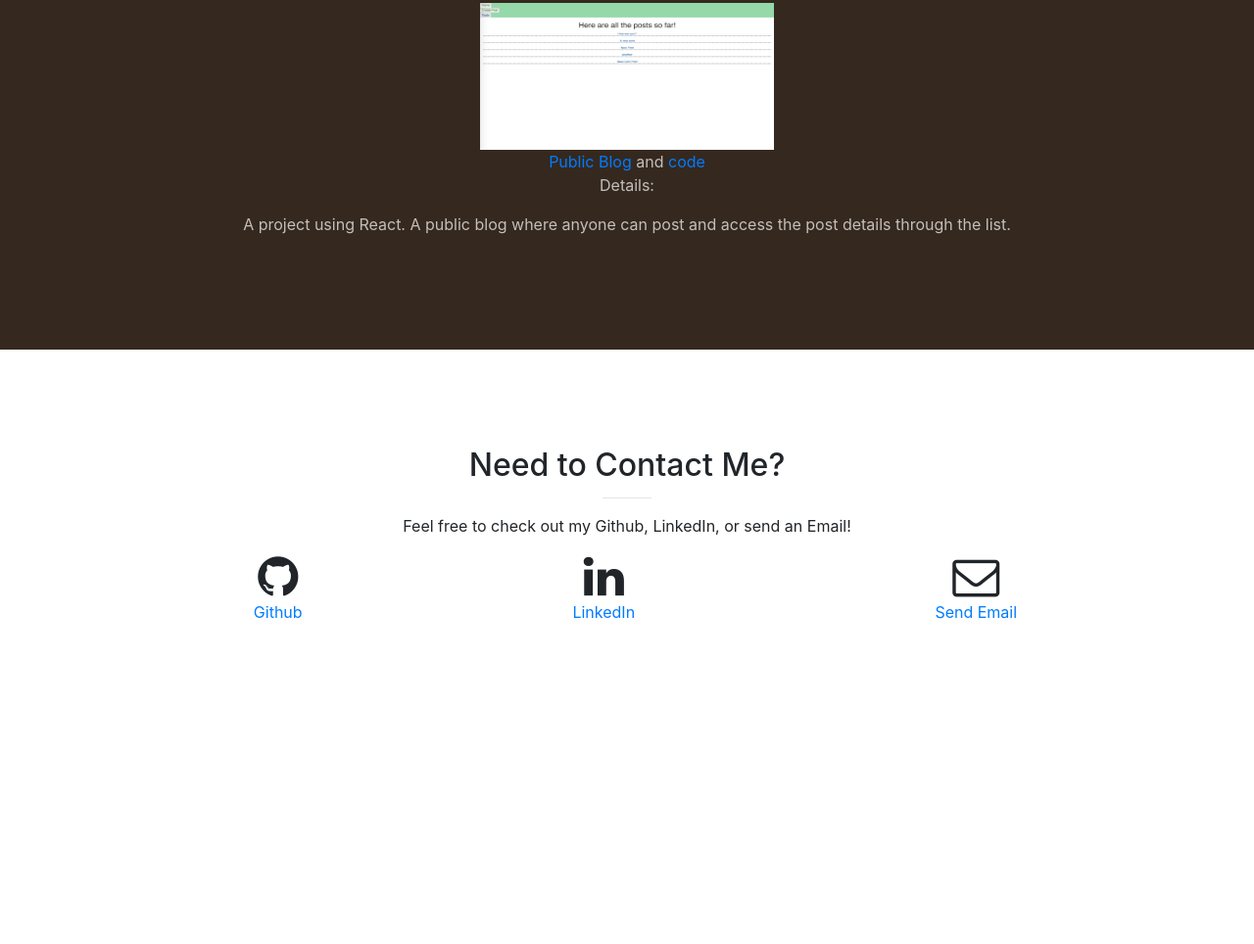
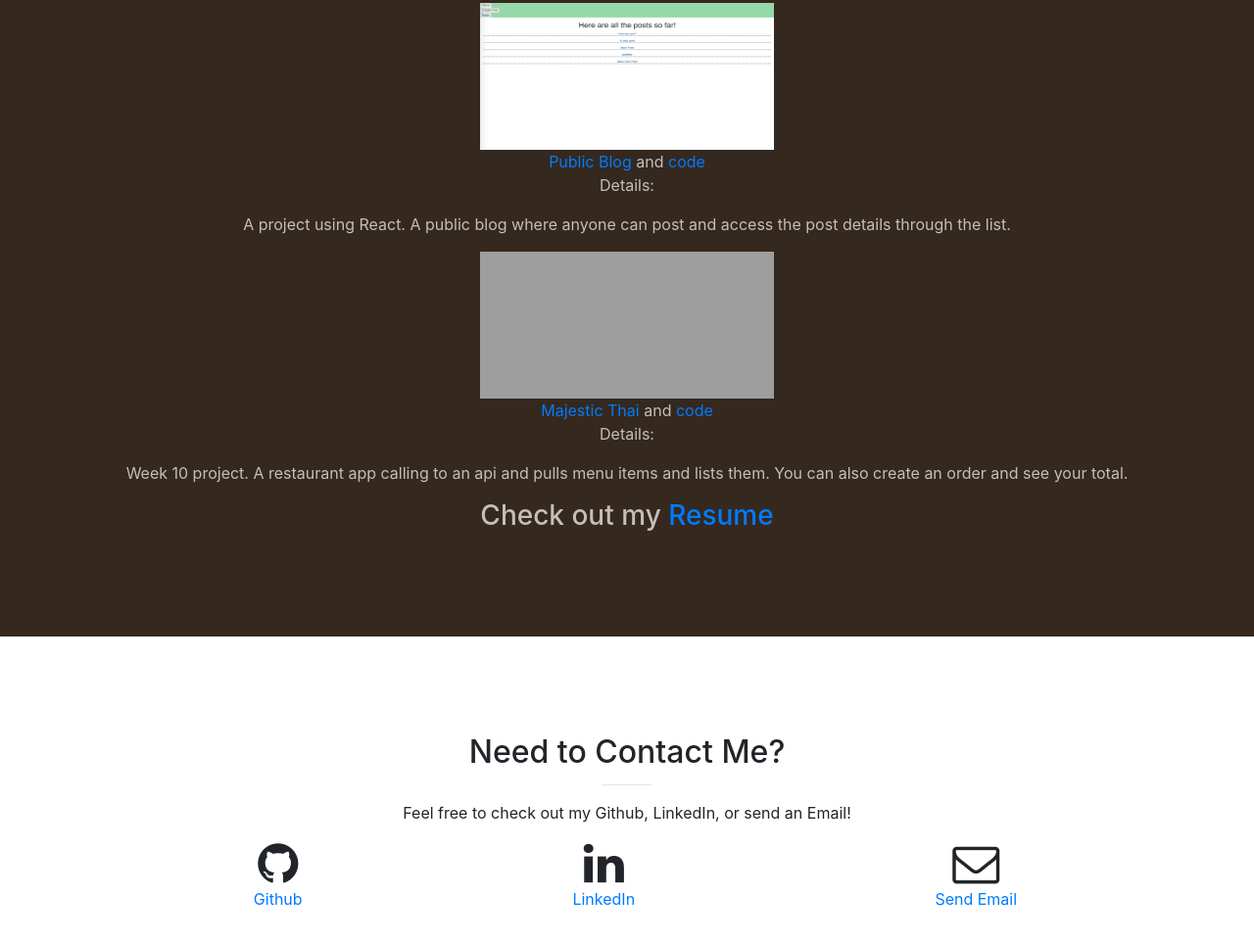
Before and after one commit to anniemaejenkins/Portfolio, a website with bundled scripts: page index.html in a window 1280 px wide. Shown: the part 2259-3223 px from the top of the page at 98% size. Before the commit the page ends 3012 px from the top, so only its background shows below. Built offline with nearby package versions, Linux system fonts and the light colour scheme; grey boxes are pictures that could not be loaded.

Commit message:
added majestic thai

```diff
--- a/index.html
+++ b/index.html
@@ -130,6 +130,23 @@
           <p class="exampleText">A project using React. A public blog where anyone can post and access the post details through the list.</p>
         </div>
       </div>
+      <div class="example4">
+        <img class="publicBlog" src="./img/MajesticThai.png" alt="">
+        <br>
+        <a href="https://anniemaejenkins.github.io/MajesticThai-weektwo/">Majestic Thai</a>
+        <span class="exampleText">and</span>
+        <a href="https://github.com/anniemaejenkins/MajesticThai-weektwo">code</a>
+        <div>
+          <p class="exampleText">Details:</p>
+          <p class="exampleText">Week 10 project. A restaurant app calling to an api and pulls menu items and lists them. You can also create an order and see your total.</p>
+        </div>
+      </div>
+      <div>
+        <h3 class="text-faded">
+          Check out my
+          <a href="https://docs.google.com/document/d/1pnDaEqlnccp27-5z3G5OKSjzn-XsVchCGsHOa_5aiBU/edit?usp=sharing">Resume</a>
+        </h3>
+      </div>
     </div>
     </section>
 
```
Also changed, not shown: 1 other file.
